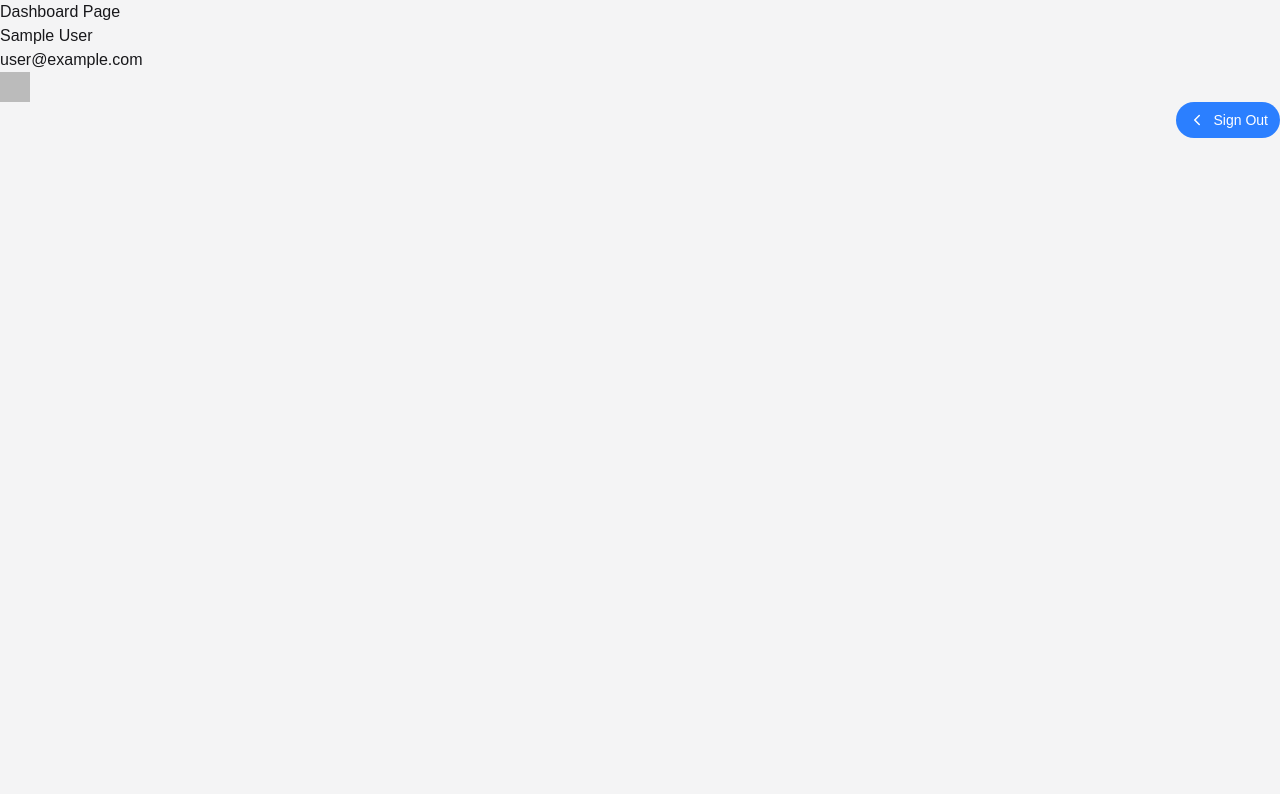
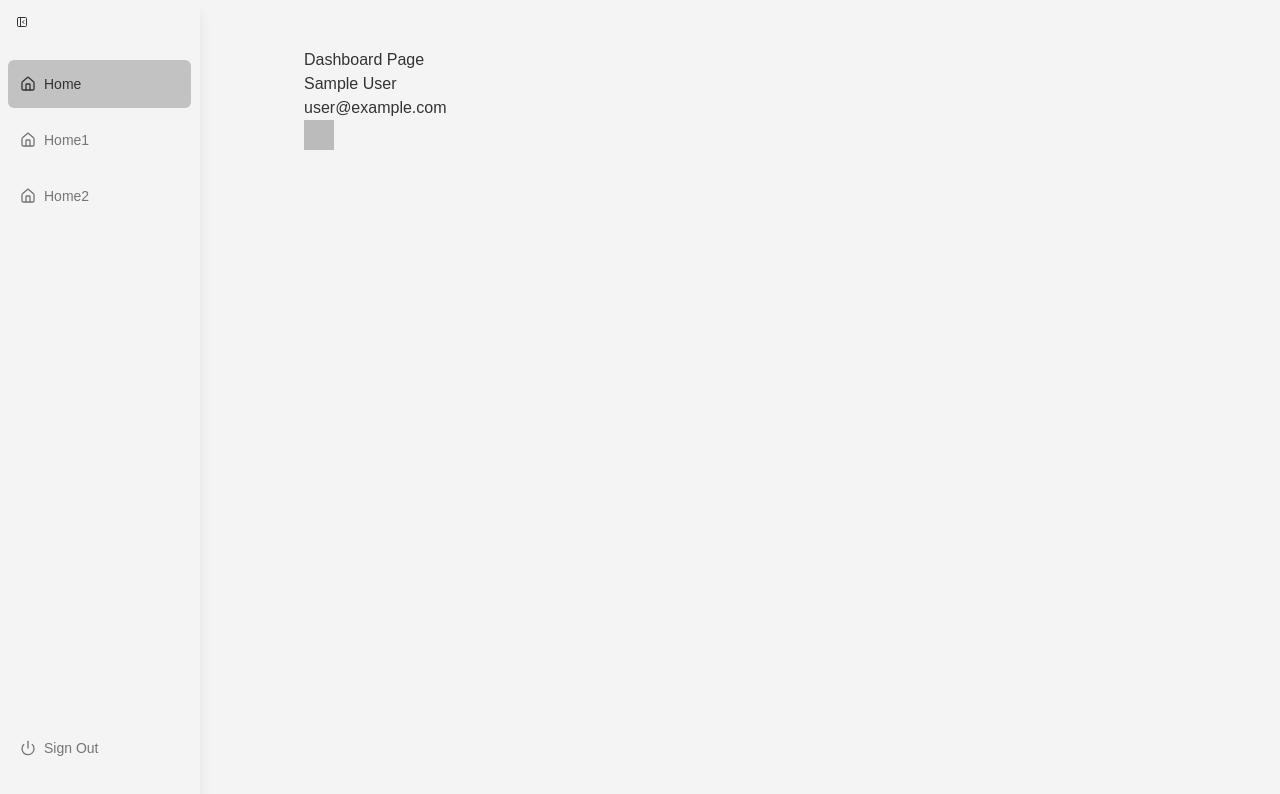
Before and after one commit to iambars/WorkPulse, a Next.js app: page /dashboard in a window 1280 px wide. Shown: the top 794 px of the page. Built offline with nearby package versions, Linux system fonts and the light colour scheme; no server answers; sample sign-in values are in the browser's storage.

Commit message:
feat: dashboard layout
- rough layout of dashboard sidebar
- modify the 'name' to return (null)  when firstName and lastName blank when using credential signup

```diff
--- /dev/null
+++ b/app/dashboard/layout.tsx
@@ -0,0 +1,14 @@
+import { SideNav } from "@/components/ui";
+
+export default function Layout({ children }: { children: React.ReactNode }) {
+  return (
+    <div className="bg-background flex h-screen flex-col md:flex-row md:overflow-hidden">
+      <div className="w-full flex-none md:w-64">
+        <SideNav />
+      </div>
+      <div className="text-primary grow p-6 md:overflow-y-auto md:p-12">
+        {children}
+      </div>
+    </div>
+  );
+}
--- a/app/dashboard/page.tsx
+++ b/app/dashboard/page.tsx
@@ -1,5 +1,4 @@
 import { auth } from "@/auth";
-import SignoutButton from "@/components/ui/SignoutButton";
 import Image from "next/image";
 import { redirect } from "next/navigation";
 
@@ -10,7 +9,7 @@ export default async function DashboardPage() {
     redirect("/login");
   }
 
-  console.log("session: ", session);
+  // console.log("session: ", session);
 
   if (!session) return <div>Not authenticated</div>;
   return (
@@ -26,7 +25,6 @@ export default async function DashboardPage() {
           alt="User image"
         />
       )}
-      <SignoutButton />
     </div>
   );
 }
--- a/app/globals.css
+++ b/app/globals.css
@@ -20,7 +20,6 @@
 
   --color-primary: var(--text-primary);
   --color-secondary: var(--text-secondary);
-
   --font-sans: var(--font-geist-sans);
   --font-mono: var(--font-geist-mono);
 
--- a/auth.ts
+++ b/auth.ts
@@ -46,7 +46,7 @@ export const { handlers, auth, signIn, signOut } = NextAuth({
         const name =
           user.employee?.firstName || user.employee?.lastName
             ? `${user.employee.firstName ?? ""} ${user.employee.lastName ?? ""}`.trim()
-            : (user.name ?? user.email);
+            : (user.name ?? null);
 
         return {
           id: user.id,
--- a/components/ui/SignoutButton.tsx
+++ /dev/null
@@ -1,21 +0,0 @@
-"use client";
-
-import { signOut } from "next-auth/react";
-import clsx from "clsx";
-import { ChevronLeft } from "lucide-react";
-import Link from "next/link";
-
-export default function SignoutButton() {
-  return (
-    <div className="mb-6 flex justify-end">
-      <button
-        type="button"
-        onClick={() => signOut({ callbackUrl: "/" })}
-        className="inline-flex items-center gap-2 rounded-full bg-blue-500 px-3 py-2 text-sm text-white transition-colors hover:bg-blue-600 active:scale-[0.98]"
-      >
-        <ChevronLeft size={18} />
-        <span>Sign Out</span>
-      </button>
-    </div>
-  );
-}
--- a/components/ui/index.ts
+++ b/components/ui/index.ts
@@ -1,5 +1,18 @@
 import ErrorText from "./ErrorText";
 import GoogleButton from "./GoogleButton";
 import HomeButton from "./HomeButton";
+import NavLinks from "./nav-links";
+NavLinks;
+import SideNav from "./sidenav";
+import SignoutButton from "./signout-button";
+SideNav;
+SignoutButton;
 
-export { HomeButton, GoogleButton, ErrorText };
+export {
+  HomeButton,
+  GoogleButton,
+  ErrorText,
+  NavLinks,
+  SideNav,
+  SignoutButton,
+};
--- /dev/null
+++ b/components/ui/nav-links copy.tsx
@@ -0,0 +1,38 @@
+"use client";
+
+import { clsx } from "clsx";
+import { HomeIcon } from "lucide-react";
+import Link from "next/link";
+import { usePathname } from "next/navigation";
+import path from "node:path";
+
+const links = [
+  { name: "Home", href: "/dashboard", icon: HomeIcon },
+  { name: "Home1", href: "/dashboard1", icon: HomeIcon },
+  { name: "Home2", href: "/dashboard2", icon: HomeIcon },
+];
+
+export default function NavLinks() {
+  const pathname = usePathname();
+
+  return (
+    <>
+      {links.map((link) => {
+        const LinkIcon = link.icon;
+        return (
+          <Link
+            key={link.name}
+            href={link.href}
+            className={clsx(
+              "flex h-12 grow items-center justify-center gap-2 rounded-md bg-gray-50 p-3 text-sm font-medium hover:bg-sky-100 hover:text-blue-600 md:flex-none md:justify-start md:p-2 md:px-3",
+              { "bg-sky-100 text-blue-600": pathname === link.href },
+            )}
+          >
+            <LinkIcon className="w-6" />
+            <p className="hidden md:block">{link.name}</p>
+          </Link>
+        );
+      })}
+    </>
+  );
+}
--- /dev/null
+++ b/components/ui/nav-links.tsx
@@ -0,0 +1,51 @@
+"use client";
+
+import { clsx } from "clsx";
+import { HomeIcon } from "lucide-react";
+import Link from "next/link";
+import { usePathname } from "next/navigation";
+import path from "node:path";
+
+const links = [
+  { name: "Home", href: "/dashboard", icon: HomeIcon },
+  { name: "Home1", href: "/dashboard1", icon: HomeIcon },
+  { name: "Home2", href: "/dashboard2", icon: HomeIcon },
+];
+
+type Props = { collapsed: boolean };
+
+export default function NavLinks({ collapsed }: Props) {
+  const pathname = usePathname();
+
+  return (
+    <div className="flex flex-col gap-2 p-2">
+      {links.map((link) => {
+        const LinkIcon = link.icon;
+        return (
+          <Link
+            key={link.name}
+            href={link.href}
+            className={clsx(
+              "group relative flex h-12 grow items-center gap-2 rounded-md p-2 text-sm font-medium transition md:flex-none md:p-2 md:px-3",
+              collapsed ? "justify-center" : "justify-center md:justify-start",
+              {
+                "bg-secondary/40 text-primary": pathname === link.href,
+                "text-secondary hover:bg-secondary/10 hover:text-primary/80":
+                  pathname !== link.href,
+              },
+            )}
+          >
+            <LinkIcon className="h-4 w-4" />
+            {!collapsed && <p className="hidden md:block">{link.name}</p>}
+
+            {collapsed && (
+              <span className="bg-secondary/10 text-primary/80 pointer-events-none absolute left-16 rounded-lg px-3 py-2 text-xs whitespace-nowrap opacity-0 transition-opacity group-hover:opacity-100">
+                {link.name}
+              </span>
+            )}
+          </Link>
+        );
+      })}
+    </div>
+  );
+}
--- /dev/null
+++ b/components/ui/sidenav.tsx
@@ -0,0 +1,48 @@
+"use client";
+
+import { useState } from "react";
+import SignoutButton from "./signout-button";
+import { NavLinks } from "@/components/ui";
+import { PanelLeftOpen, PanelLeftClose } from "lucide-react";
+
+export default function SideNav() {
+  const [collapsed, setCollapsed] = useState(false);
+  return (
+    <aside
+      className={`border-card flex h-screen flex-col border-r shadow-lg transition-all duration-300 ${
+        collapsed ? "w-16" : "w-50"
+      }`}
+    >
+      <div className="flex grow flex-row justify-between space-x-2 md:flex-col md:space-y-2 md:space-x-0">
+        <div
+          className={`flex items-center p-2 ${collapsed ? "justify-center" : "justify-start"}`}
+        >
+          <button
+            onClick={() => setCollapsed(!collapsed)}
+            className="hover:bg-secondary/10 text-primary group relative rounded-md p-2 transition"
+          >
+            {collapsed ? (
+              <>
+                <PanelLeftOpen className="h-3 w-3" />
+                <span className="bg-secondary/10 text-primary/80 pointer-events-none absolute top-1/2 left-full ml-6 -translate-y-1/2 rounded-lg px-3 py-2 text-xs whitespace-nowrap opacity-0 transition-opacity group-hover:opacity-100">
+                  Expand
+                </span>
+              </>
+            ) : (
+              <>
+                <PanelLeftClose className="h-3 w-3" />
+                <span className="bg-secondary/10 text-primary/80 pointer-events-none absolute top-1/2 left-full ml-2 -translate-y-1/2 rounded-lg px-3 py-2 text-xs whitespace-nowrap opacity-0 transition-opacity group-hover:opacity-100">
+                  Collapse
+                </span>
+              </>
+            )}
+          </button>
+        </div>
+
+        <NavLinks collapsed={collapsed} />
+        <div className="hidden w-full flex-1 md:block"></div>
+        <SignoutButton collapsed={collapsed} />
+      </div>
+    </aside>
+  );
+}
--- /dev/null
+++ b/components/ui/signout-button.tsx
@@ -0,0 +1,34 @@
+"use client";
+
+import { signOut } from "next-auth/react";
+import clsx from "clsx";
+import { PowerIcon } from "lucide-react";
+
+type Props = { collapsed?: boolean };
+
+export default function SignoutButton({ collapsed }: Props) {
+  return (
+    <div className="mb-5 p-2">
+      <button
+        type="button"
+        aria-label="Sign Out"
+        onClick={() => signOut({ callbackUrl: "/" })}
+        className={clsx(
+          "group relative flex h-12 w-full items-center rounded-lg text-sm font-medium transition-colors",
+          "text-secondary hover:bg-secondary/10 hover:text-blue-600",
+          collapsed ? "justify-center p-0" : "gap-2 px-3 py-2 md:justify-start",
+        )}
+      >
+        <PowerIcon className="h-4 w-4 shrink-0" />
+
+        {!collapsed && <span className="hidden md:block">Sign Out</span>}
+
+        {collapsed && (
+          <span className="bg-secondary/10 text-primary/80 pointer-events-none absolute top-1/2 left-full ml-4 -translate-y-1/2 rounded-lg px-3 py-2 text-xs whitespace-nowrap opacity-0 transition-opacity group-hover:opacity-100">
+            Sign Out
+          </span>
+        )}
+      </button>
+    </div>
+  );
+}
```
